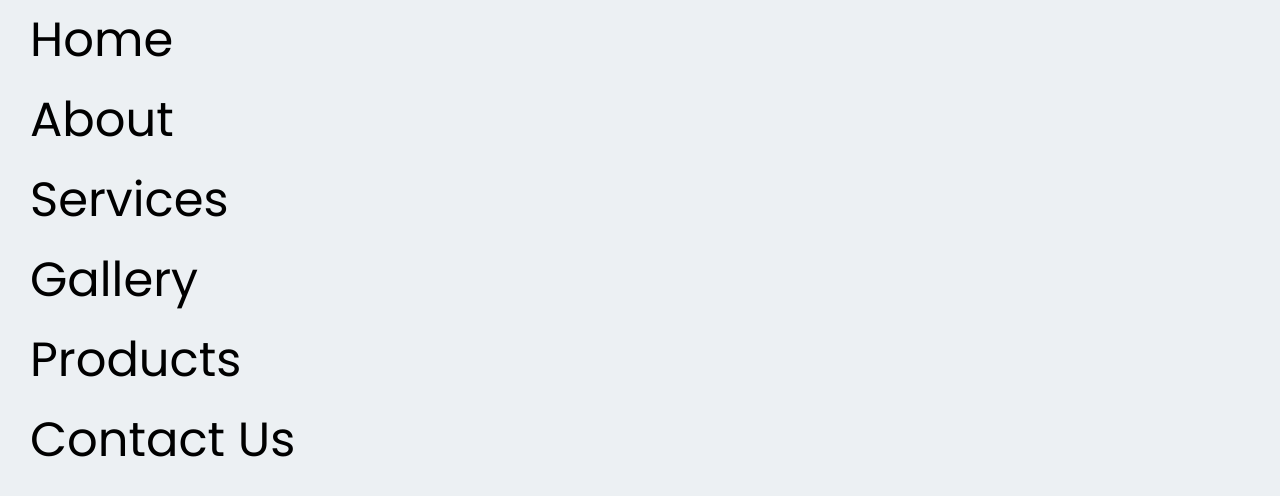
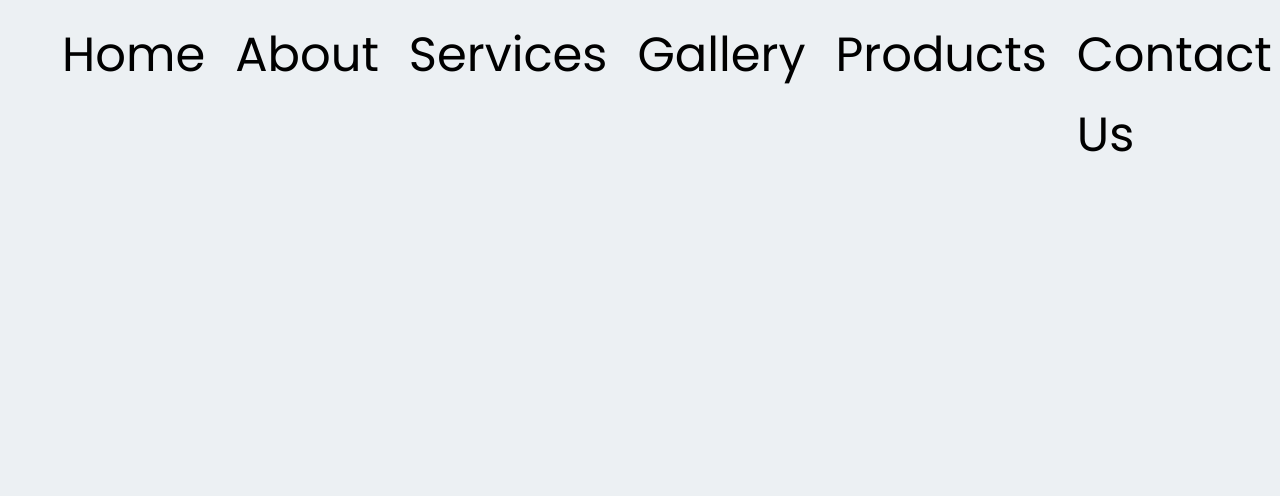
Before and after one commit to Luvuyotafeni/Salon, a React (Create React App) app: page / in a window 1280 px wide. Shown: the top 496 px of the page. Built offline with nearby package versions, Linux system fonts and the light colour scheme.

Commit message:
added the home image

```diff
--- a/src/components/Header/Header.css
+++ b/src/components/Header/Header.css
@@ -4,6 +4,10 @@ header {
     width: 100%;
   }
 
+  header ul {
+    display: flex;
+    flex-direction: row;
+  }
   header ul li {
     margin-left: 30px;
     font-size: 3rem;
@@ -15,6 +19,6 @@ header {
     color: black;
   }
 
-header .container {
+  header .container {
     padding-top: 15px;
   }
--- a/src/components/Header/Header.jsx
+++ b/src/components/Header/Header.jsx
@@ -4,12 +4,12 @@ import './Header.css'
 const Header = () => {
   return (
     <div>
-      <header>
-        <div>
-          <div>
+      <header className='header'>
+        <div className='container d-flex'>
+          <div className='logo '>
 
           </div>
-          <div>
+          <div >
             <ul>
               <li><a href=''>Home</a></li>
               <li><a href=''>About</a></li>
```
Also changed, not shown: src/components/Home/Home.jsx (+12 -0 lines), src/components/Assets/About image.jpeg (added), src/components/Assets/Home.jpeg (added).
